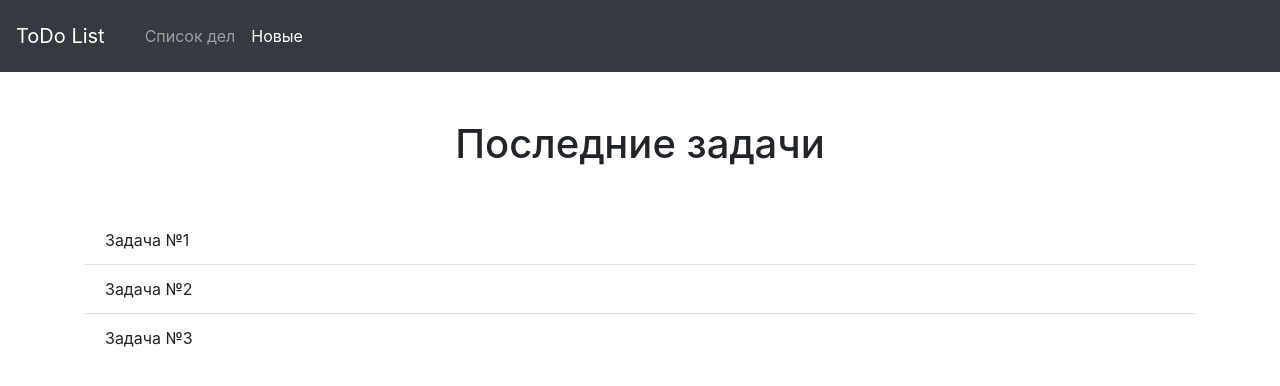
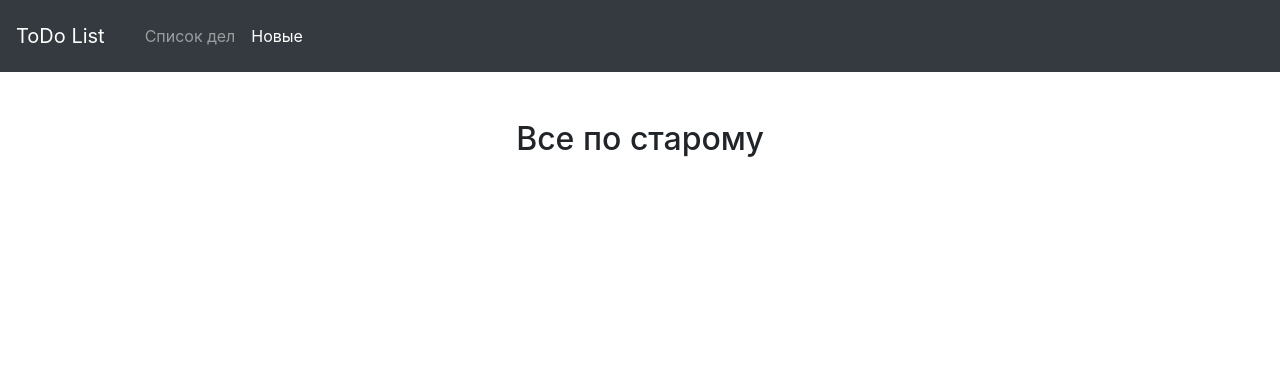
Before and after one commit to SerSurgut/todo, a React (Create React App) app: page /newtasks in a window 1280 px wide. Shown: the top 386 px of the page. Built offline with nearby package versions, Linux system fonts and the light colour scheme.

Commit message:
Added NewTask functionality.

```diff
--- a/src/pages/NewTask.js
+++ b/src/pages/NewTask.js
@@ -1,14 +1,18 @@
 import React from 'react';
+import { useSelector } from 'react-redux';
+import ListTasks from '../components/ListTasks'
 
 const NewTask = () => {
+    const tasks = useSelector(store=>store.newTask)
+    console.log(tasks
+        );
     return (
         <div className="mt-5">
-            <h1 className="text-center">Последние задачи</h1>
-                <ul className="list-group list-group-flush mt-5">
-                    <li className="list-group-item">Задача №1</li>
-                    <li className="list-group-item">Задача №2</li>
-                    <li className="list-group-item">Задача №3</li>
-                </ul>
+            {
+                tasks.length>0?<><h1 className="text-center">Последние задачи</h1>
+                                 <ListTasks tasks={tasks} />
+                               </>:<h2 className="text-center mt-5">Все по старому</h2>
+            }
         </div>
     );
 };
```
